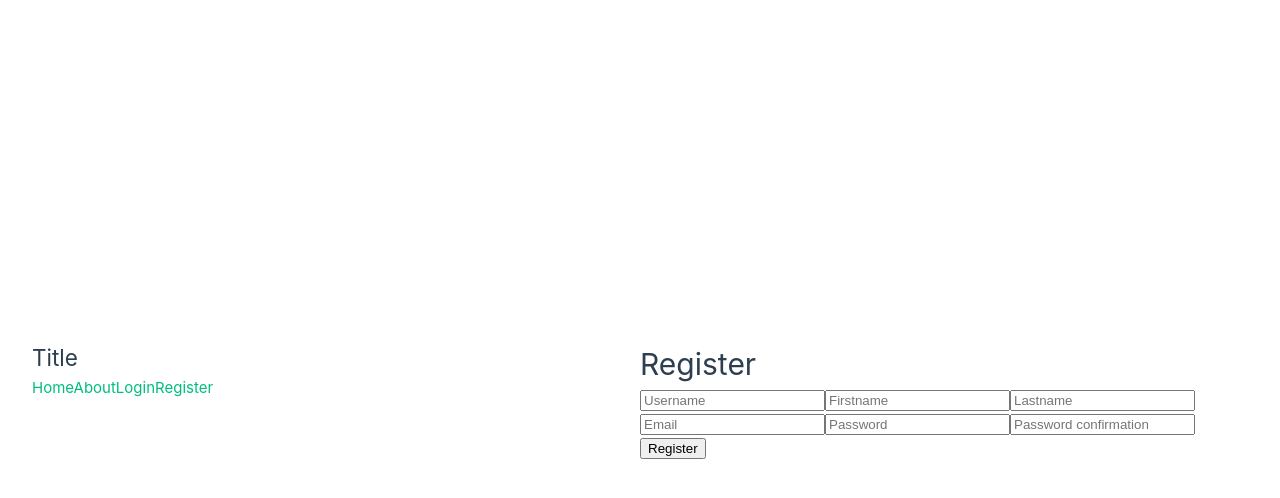
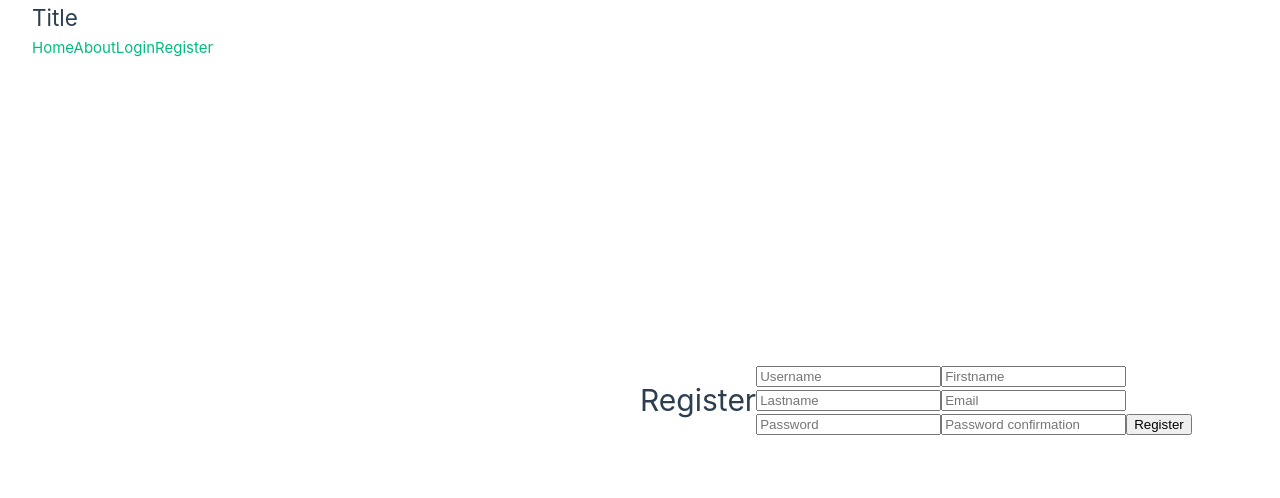
Before and after one commit to th0mas2118/Atelier_2, a Vue app in the folder reunionou/: page /register in a window 1280 px wide. Shown: the top 498 px of the page. Built offline with nearby package versions, Linux system fonts and the light colour scheme.

Commit message:
mini css

```diff
--- a/reunionou/src/views/LoginView.vue
+++ b/reunionou/src/views/LoginView.vue
@@ -18,3 +18,13 @@ let log = reactive({
         </form>
     </div>
 </template>
+
+<style>
+@media (min-width: 1024px) {
+    .login-view {
+        min-height: 100vh;
+        display: flex;
+        align-items: center;
+    }
+}
+</style>
--- a/reunionou/src/views/RegisterView.vue
+++ b/reunionou/src/views/RegisterView.vue
@@ -1,6 +1,8 @@
 <script setup lang="ts">
 import { useUserStore } from "@/stores/user";
 import { reactive } from 'vue'
+import router from "@/router";
+
 const user = useUserStore();
 let log = reactive({
     username: "",
@@ -28,7 +30,7 @@ const Register = async () => {
             email: log.email,
             password: password.password
         })
-    }).then((response) => console.log(response))
+    }).then((response) => router.push('/login'))
 };
 
 </script>
@@ -48,3 +50,13 @@ const Register = async () => {
         </form>
     </div>
 </template>
+
+<style>
+@media (min-width: 1024px) {
+    .register-view {
+        min-height: 100vh;
+        display: flex;
+        align-items: center;
+    }
+}
+</style>
```
